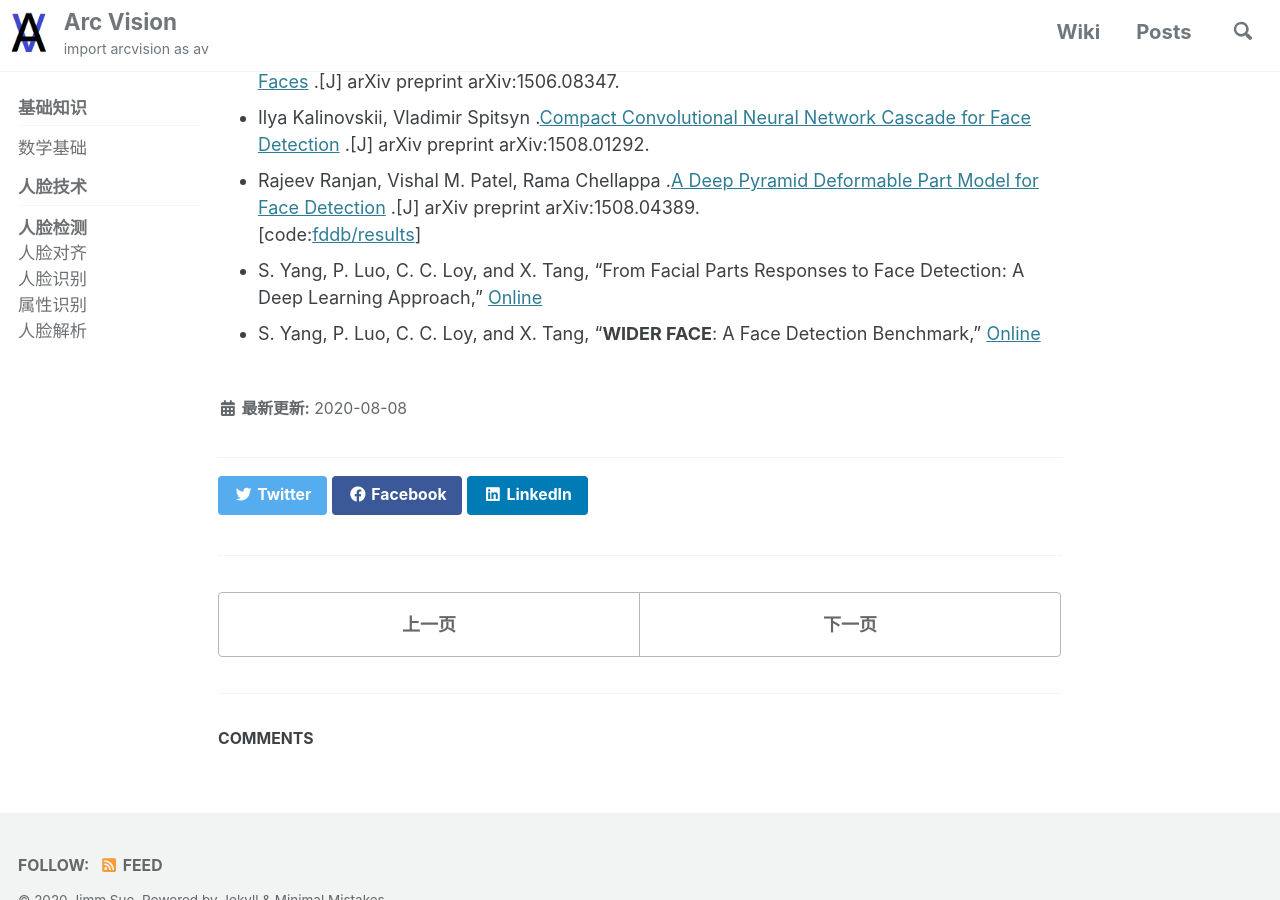
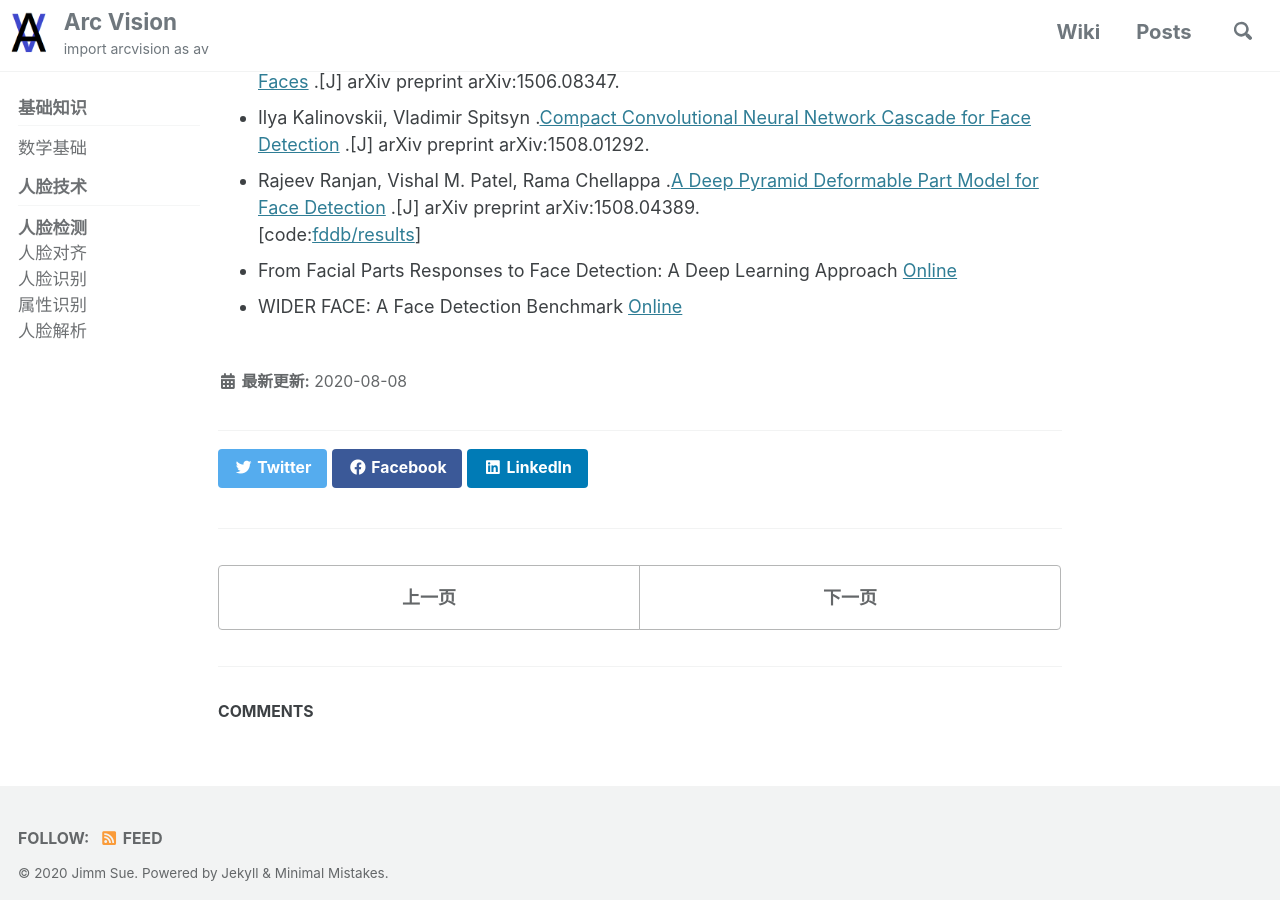
Before and after one commit to ArcVision/ArcVision.github.io, a Jekyll site: the page built from _wiki/11-face-detection.md, in a window 1280 px wide and 900 px high, scrolled down 10467 px. Built offline with Jekyll 4.4.1, drawn with Linux system fonts in a browser that asks for light colours; cached includes are drawn as plain includes; comment, search, counter and statistics services are not loaded.

Commit message:
Update 11-face-detection.md

```diff
--- a/_wiki/11-face-detection.md
+++ b/_wiki/11-face-detection.md
@@ -163,5 +163,5 @@ toc: true
 - Golnaz Ghiasi, Charless C. Fowlkes .[Occlusion Coherence: Detecting and Localizing Occluded Faces](https://arxiv.org/pdf/1506.08347) .[J] arXiv preprint arXiv:1506.08347.
 - Ilya Kalinovskii, Vladimir Spitsyn .[Compact Convolutional Neural Network Cascade for Face Detection](https://arxiv.org/pdf/1508.01292) .[J] arXiv preprint arXiv:1508.01292.
 - Rajeev Ranjan, Vishal M. Patel, Rama Chellappa .[A Deep Pyramid Deformable Part Model for Face Detection](https://arxiv.org/pdf/1508.04389) .[J] arXiv preprint arXiv:1508.04389.<br>[code:[fddb/results](http://vis-www.cs.umass.edu/fddb/results.html)]
-- S. Yang, P. Luo, C. C. Loy, and X. Tang, “From Facial Parts Responses to Face Detection: A Deep Learning Approach,” [Online](http://arxiv.org/abs/1509.06451)
-- S. Yang, P. Luo, C. C. Loy, and X. Tang, “**WIDER FACE**: A Face Detection Benchmark,” [Online](http://arxiv.org/abs/1511.06523)
+- From Facial Parts Responses to Face Detection: A Deep Learning Approach [Online](http://arxiv.org/abs/1509.06451)
+- WIDER FACE: A Face Detection Benchmark [Online](http://arxiv.org/abs/1511.06523)
```
